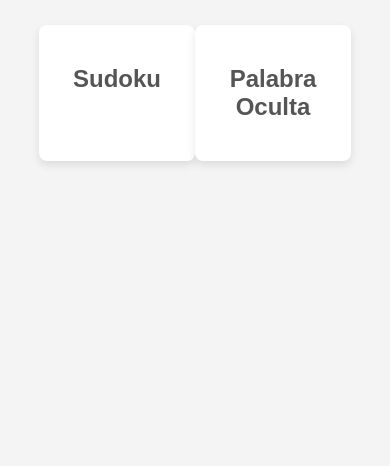
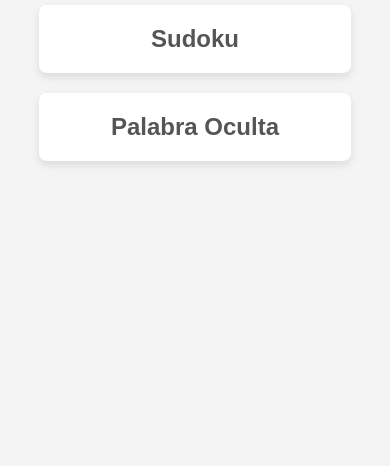
Before and after one commit to Leancen22/Algoritmos-gen-ticos, a plain HTML site: page index.html in a window 390 px wide. Shown: the part 378-844 px from the top of the page. Drawn offline with Linux system fonts and the light colour scheme.

Commit message:
responsive and tests

```diff
--- a/index.html
+++ b/index.html
@@ -52,6 +52,21 @@
             color: #555;
         }
 
+        @media screen and (max-width: 768px) {
+
+            .container {
+                display: flex;
+                flex-direction: column;
+            }
+
+            .block {
+                width: 100%;
+                margin-bottom: 20px;
+                padding: 0px;
+            }
+
+        }
+
     </style>
 </head>
 <body>
--- a/word-genetic.js
+++ b/word-genetic.js
@@ -1,5 +1,5 @@
 let targetWord = "";
-const alphabet = "abcdefghijklmnopqrstuvwxyz";
+const alphabet = "abcdefghijklmnopqrstuvwxyzñáéíóú_+=-*/.,;:!?¿¡()[]{}0123456789";
 const POP_SIZE = 100;
 const MAX_GENERATIONS = 1000;
 const MUTATION_RATE = 0.1;
```
